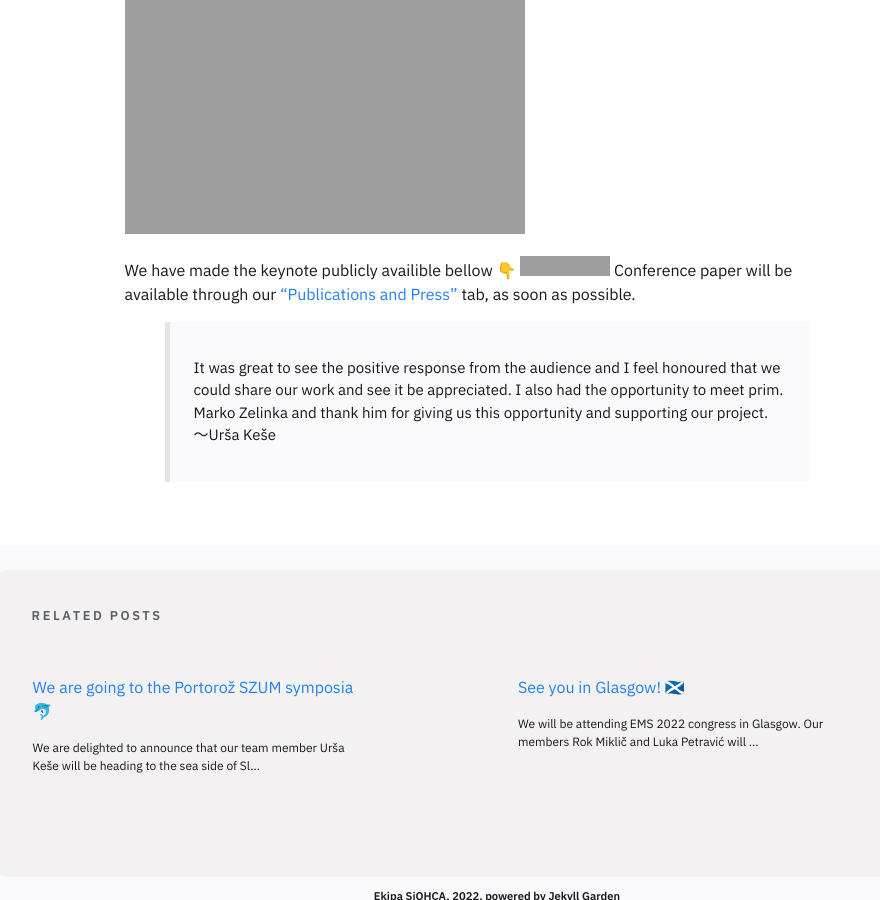
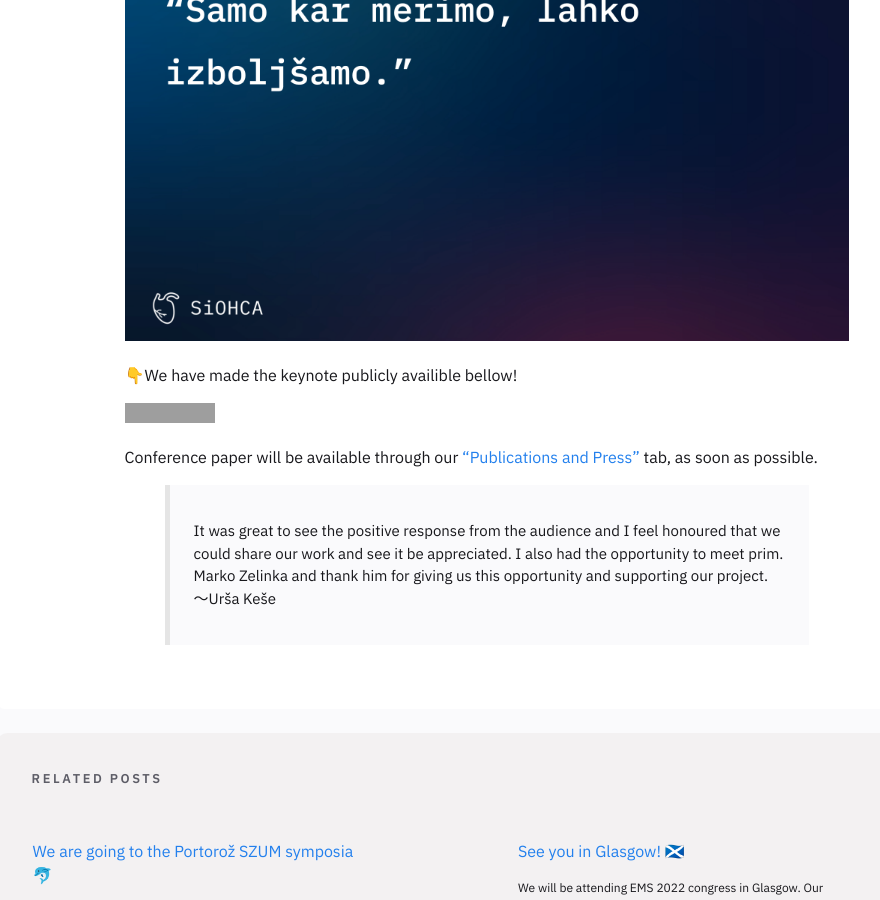
Before and after one commit to SterArcher/OHCA-registry-Slovenia, a Jekyll site: the page built from _posts/2022-06-19-SZUM_2022.md, in a window 1280 px wide and 900 px high, scrolled down 1505 px. Shown: the whole window, without its empty margins (153-1033 px from the left). Built offline with Jekyll 4.4.1, drawn with Linux system fonts in a browser that asks for light colours; nearby versions of some CDN libraries; grey boxes are pictures that could not be loaded.

Commit message:
surface fixes

```diff
--- a/_posts/2022-06-19-SZUM_2022.md
+++ b/_posts/2022-06-19-SZUM_2022.md
@@ -12,10 +12,12 @@ Due to some traffic restrictions we sadly arrived a bit late and could attend th
 
 After the main lectures followed open topics segment, where I presented our conference paper “The need for an OHCA registry in Slovenia", authored by Luka Petravić, Evgenija Burger, Urša Keše, Domen Kulovec, Eva Poljanšek, Gašper Šircelj, Gašper Tomšič, Miha Brezovnik and Matej Strnad.
 
-![diapozitiv](https://siohca.um.si/assets/assets/img/SZUM Portorož 2022/SZUM2022diapozitiv.png)
+![keynote](https://siohca.um.si/assets/img/SZUM Portorož 2022/SZUM2022diapozitiv.png)
 
-We have made the keynote publicly availible bellow 👇
+👇We have made the keynote publicly availible bellow!
+
 [![DOI](https://zenodo.org/badge/DOI/10.5281/zenodo.6644869.svg)](https://doi.org/10.5281/zenodo.6644869)
+
 Conference paper will be available through our [“Publications and Press”](https://siohca.um.si/publications/) tab, as soon as possible.
 
 > It was great to see the positive response from the audience and I feel honoured that we could share our work and see it be appreciated. I also had the opportunity to meet prim. Marko Zelinka and thank him for giving us this opportunity and supporting our project.
```
